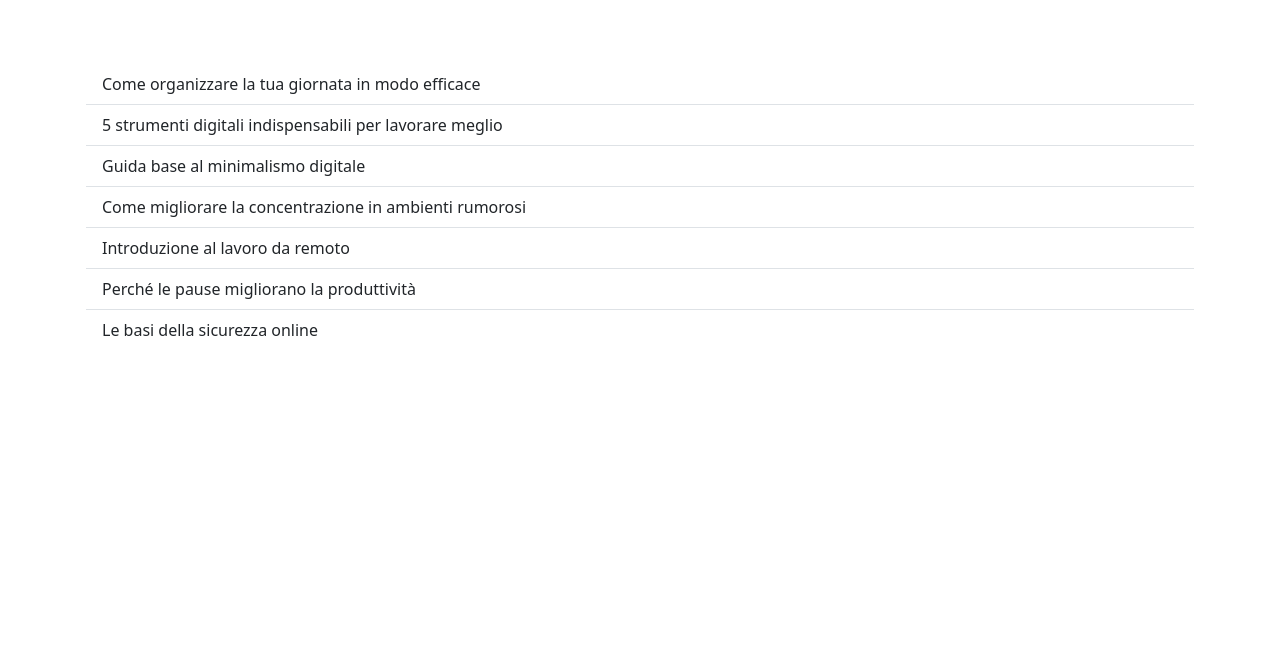
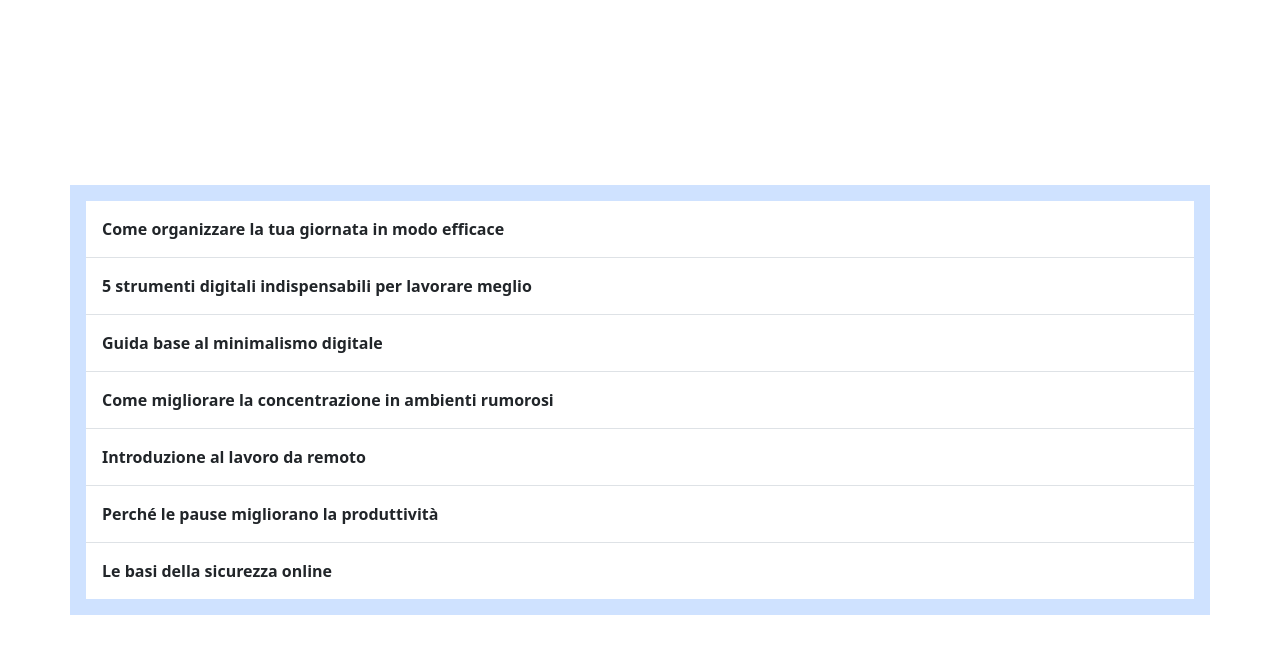
Before and after one commit to andreasalvi99/react-form, a React (Vite) app: page / in a window 1280 px wide. Shown: the top 654 px of the page. Built offline with nearby package versions, Linux system fonts and the light colour scheme.

Commit message:
css adjustments

```diff
--- a/src/App.jsx
+++ b/src/App.jsx
@@ -11,12 +11,15 @@ const headLines = [
 export default function App() {
   return (
     <>
-      <section className="p-5">
-        <div className="container text-start p-3">
+      <section
+        id="article-list"
+        className="p-5 d-flex justify-content-center align-items-center"
+      >
+        <div className="container text-start p-3 bg-primary-subtle">
           <ul class="list-group list-group-flush">
             {headLines.map((headLine, index) => {
               return (
-                <li key={index} class="list-group-item">
+                <li key={index} class="list-group-item fw-bold p-3">
                   {headLine}
                 </li>
               );
--- a/src/assets/css/index.css
+++ b/src/assets/css/index.css
@@ -0,0 +1,3 @@
+#article-list {
+  height: 100vh;
+}
```
